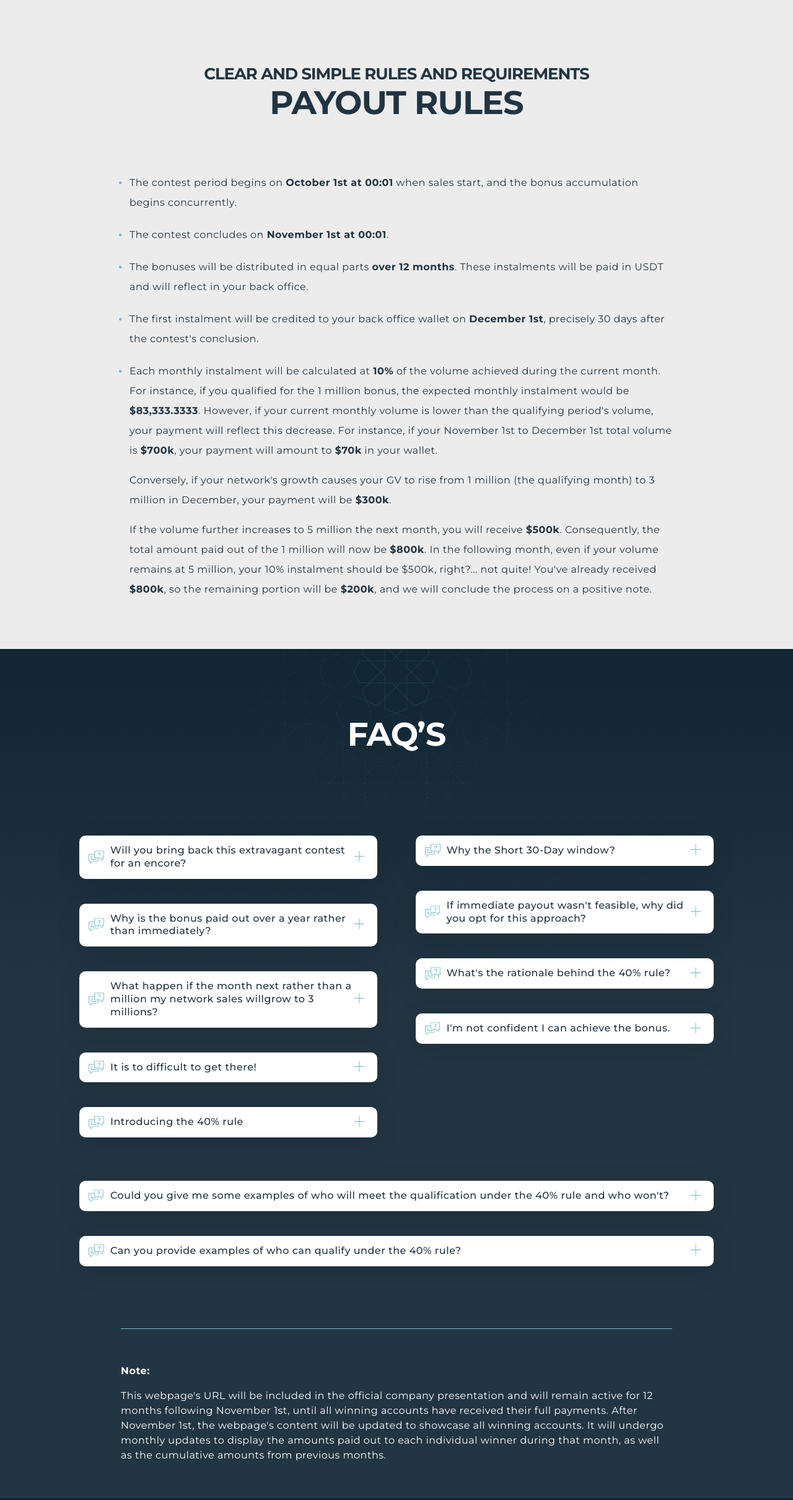
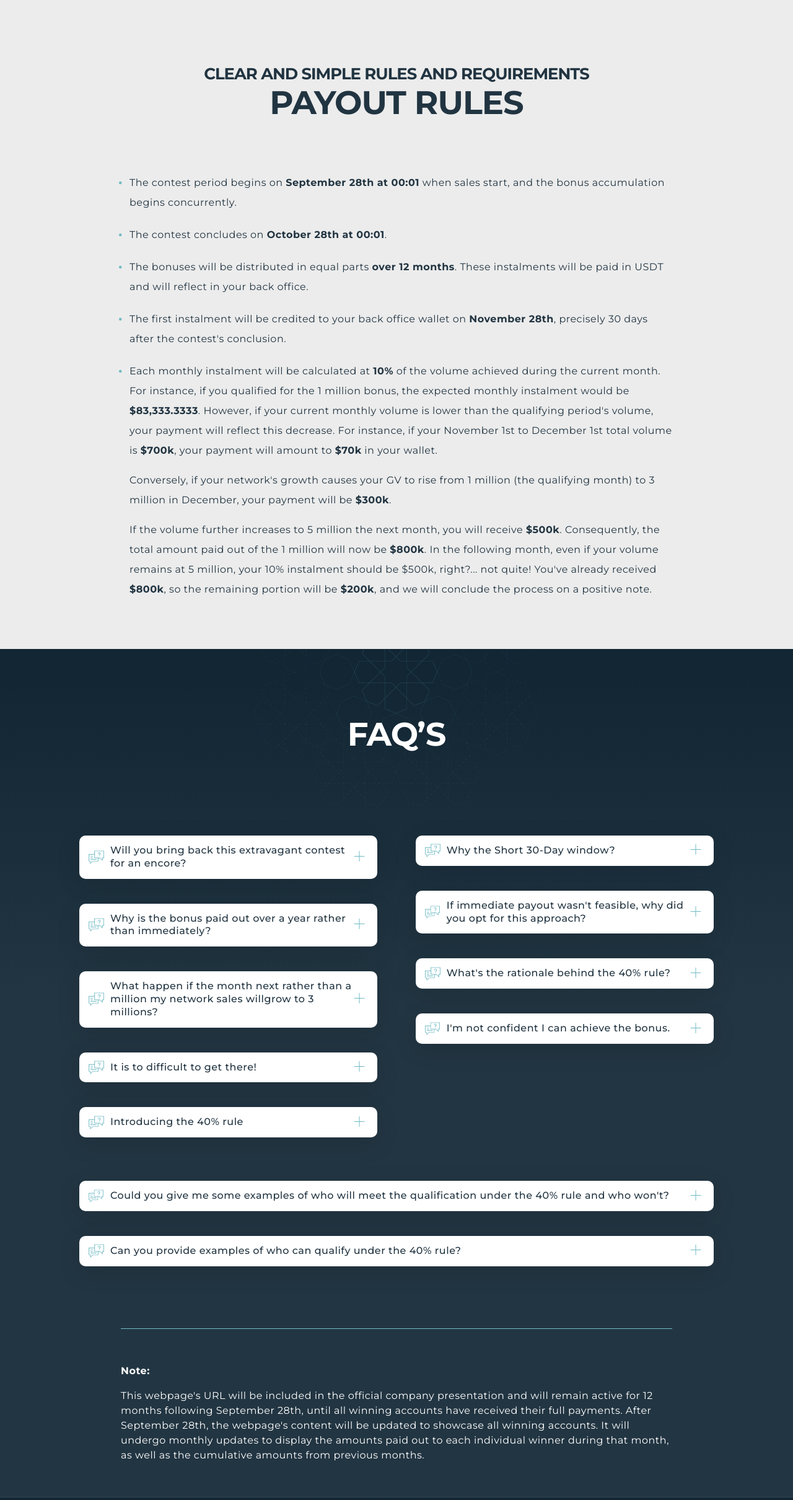
Before and after one commit to m-zamil/30days, a plain HTML site: page index.html in a window 1280 px wide. Shown: the part 3115-5535 px from the top of the page at 62% size. Drawn offline with Linux system fonts and the light colour scheme.

Commit message:
updated dates

```diff
--- a/index.html
+++ b/index.html
@@ -110,17 +110,17 @@
             <li>
               <p>
                 The contest period begins on
-                <strong>October 1st at 00:01</strong> when sales start, and the bonus accumulation begins concurrently.
+                <strong>September 28th at 00:01</strong> when sales start, and the bonus accumulation begins concurrently.
               </p>
             </li>
             <li>
-              <p>The contest concludes on <strong>November 1st at 00:01</strong>.</p>
+              <p>The contest concludes on <strong>October 28th at 00:01</strong>.</p>
             </li>
             <li>
               <p>The bonuses will be distributed in equal parts <strong>over 12 months</strong>. These instalments will be paid in USDT and will reflect in your back office.</p>
             </li>
             <li>
-              <p>The first instalment will be credited to your back office wallet on <strong>December 1st</strong>, precisely 30 days after the contest's conclusion.</p>
+              <p>The first instalment will be credited to your back office wallet on <strong>November 28th</strong>, precisely 30 days after the contest's conclusion.</p>
             </li>
             <li>
               <p>
@@ -338,9 +338,9 @@
           <div class="footer-note">
             <p class="bold">Note:</p>
             <p>
-              This webpage's URL will be included in the official company presentation and will remain active for 12 months following November 1st, until all winning accounts have
-              received their full payments. After November 1st, the webpage's content will be updated to showcase all winning accounts. It will undergo monthly updates to display
-              the amounts paid out to each individual winner during that month, as well as the cumulative amounts from previous months.
+              This webpage's URL will be included in the official company presentation and will remain active for 12 months following September 28th, until all winning accounts
+              have received their full payments. After September 28th, the webpage's content will be updated to showcase all winning accounts. It will undergo monthly updates to
+              display the amounts paid out to each individual winner during that month, as well as the cumulative amounts from previous months.
             </p>
           </div>
         </div>
```
